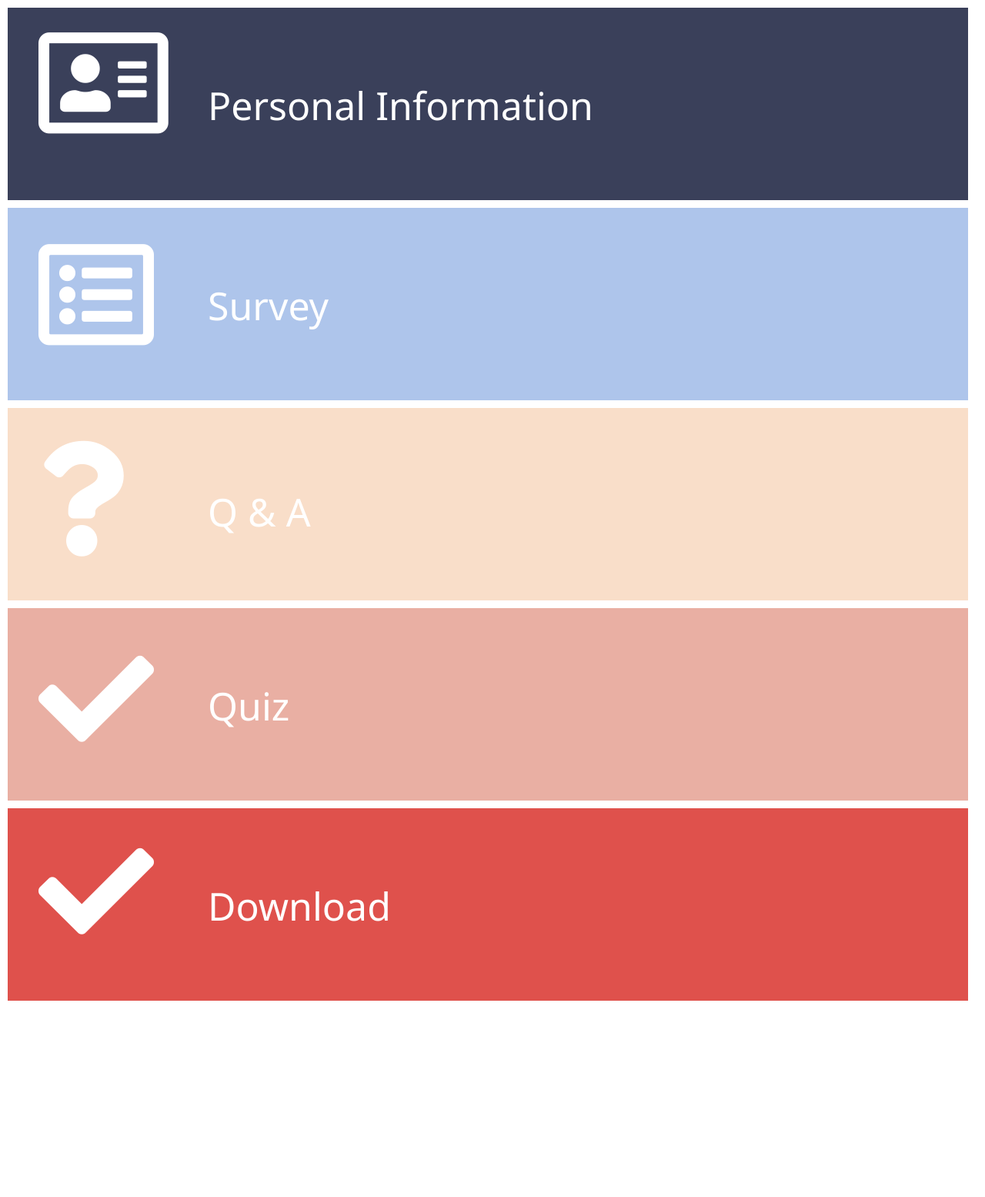
After one commit to SoySourceSause/EasySeminar, a Flask app: template final/templates/index.html in a window 1280 px wide. The commit adds this page. Shown: the whole page at 77% size. Run offline with Flask 2, Linux system fonts and the light colour scheme; the template is opened without the code that fills it, so the values that code supplies are empty; some libraries are stand-ins or nearby versions.

Commit message:
Add files via upload

```diff
--- a/final/templates/attendance.html
+++ b/final/templates/attendance.html
@@ -26,7 +26,6 @@
       const prelabel = document.getElementById(label);
       const ulList = document.getElementById('present');
       const dbReflabel = firebase.database().ref().child(label);
-
       //Sync object changes
       dbReflabel.on('value', snap => {
         prelabel.innerText = JSON.stringify(snap.val(),null, 3);
@@ -37,7 +36,6 @@
         const li = document.createElement('li');
         li.innerText = snap.key;
         ulList.appendChild(li);
-
 
       });
 
--- /dev/null
+++ b/final/templates/index.html
@@ -0,0 +1,211 @@
+<!DOCTYPE html>
+<html>
+
+  <head>
+    <meta charset="utf-8"/>
+    <meta name="viewport" content="width=device-width, initial-scale=1"/>
+    <link rel="stylesheet" href="https://www.w3schools.com/w3css/4/w3.css">
+
+    <link href="//maxcdn.bootstrapcdn.com/font-awesome/5.3.0/css/font-awesome.min.css" rel="stylesheet">
+<link rel="stylesheet" href="https://use.fontawesome.com/releases/v5.3.1/css/all.css" integrity="sha384-mzrmE5qonljUremFsqc01SB46JvROS7bZs3IO2EmfFsd15uHvIt+Y8vEf7N7fWAU" crossorigin="anonymous">
+    <link rel="stylesheet" href="path/css/font-awesome.min.css">
+
+    <style>
+    body{
+      margin: 10px;
+      padding: 0;
+      width: 97.5%;
+    }
+
+    p{
+      font-size: 150px;
+      position: absolute;
+      left: 50px;
+      margin:0;
+      padding: 0;
+      color: #ffffff;
+    }
+
+     h3{
+      position: absolute;
+      color: #ffffff;
+      font-size: 50px;
+      font-family: ;
+      left: 270px;
+      margin-top: 90px;
+    }
+
+    input[type="submit"]{
+      position: absolute;
+      width: 100%;
+      height: 255px;
+      padding-bottom:0;
+      padding-top:0;
+      font.size: 100px;
+      padding-right: 350px;
+      padding-left: 100px;
+      background-color: transparent;
+      right: 10px;
+    }
+
+    #personal{
+
+      margin-bottom: 10px;
+      width: 100%;
+      height: 250px;
+      background-color: #3A405A;
+    }
+
+    #survey{
+      margin-bottom: 10px;
+      width: 100%;
+      height: 250px;
+      background-color: #AEC5EB;
+    }
+
+    #question{
+      margin-bottom: 10px;
+      width: 100%;
+      height: 250px;
+      background-color: #F9DEC9;
+    }
+
+    #quiz{
+      margin-bottom: 10px;
+      width: 100%;
+      height: 250px;
+      background-color: #E9AFA3;
+    }
+    #download{
+      margin-bottom: 10px;
+      width: 100%;
+      height: 250px;
+      background-color: #df514c;
+    }
+
+     .personal_icon{
+      top: 0;
+    }
+
+    .survey_icon{
+      top: 275px;
+    }
+
+    .question_icon{
+      top: 540px;
+      right: 20px;
+    }
+
+    .quiz_icon{
+      top: 800px;
+    }
+
+     .download_icon{
+      top: 1050px;
+    }
+
+    #personal_button{
+      top: 10px;
+    }
+
+    #survey_button{
+      top: 275px;
+    }
+
+    #question_button{
+      top: 535px;
+    }
+
+   #quiz_button{
+      top: 795px;
+    }
+
+   #download_button{
+      top: 1300px;
+    }
+
+    #personal_info{
+
+    }
+
+    #survey_info{
+
+    }
+
+    #question_info{
+
+    }
+
+    #quiz_info{
+
+    }
+
+    #download_info{
+
+    }
+
+    </style>
+  </head>
+
+  <body>
+<!--     <form action="/personal">
+  <div class="personal">
+  <p class="personal_icon">
+  <i class="far fa-address-card"></i></p>
+      <input class="w3-input w3-border-0"  type="submit" value="인적사항" >
+<br>
+    </form>     -->
+ <div id="personal">
+<form action="/personal">
+
+  <p id="personal_icon" class="personal_icon">  <i class="far fa-address-card" ></i> </p>
+  <input class="w3-input w3-border-0" id="personal_button"  type="submit" value=" " >
+  <h3 id=personal_info>Personal Information</h3>
+
+    </form>
+
+
+  </div>
+
+  <div id="survey">
+    <form action="/survey">
+    <p id="survey_icon" class="survey_icon">
+    <i class="far fa-list-alt"></i></p>
+      <input class="w3-input w3-border-0" id="survey_button" type="submit" value=" ">
+      <h3 id=survey_info>Survey</h3>
+
+    </form>
+  </div>
+
+  <div id="question">
+    <form action="/question">
+  <p id="question_icon" class="question_icon">
+  <i class="fas fa-question"></i>  </p>
+      <iinput class="w3-input w3-border-0" id="question_button" type="submit" value=" ">
+      <h3 id="question_into">Q & A</h3>
+
+    </form>
+  </div>
+
+  <div id="quiz">
+    <form action="/quiz">
+  <p id="quiz_icon" class="quiz_icon">
+  <i class="fas fa-check"></i>
+  </p>
+      <input class="w3-input w3-border-0" id="quiz_button" type="submit" value=" ">
+      <h3 id="quiz_into">Quiz</h3>
+    </form>
+  </div>
+
+  <div id="download">
+    <form action="/download">
+  <p id="download_icon" class="download_icon">
+  <i class="fas fa-check"></i>
+  </p>
+      <input class="w3-input w3-border-0" id="download_button" type="submit" value=" ">
+      <h3 id="download_into">Download</h3>
+    </form>
+  </div>
+
+  </body>
+</html>
--- /dev/null
+++ b/final/templates/lecturer.html
@@ -0,0 +1 @@
+<i class="fas fa-user-check"></i><i class="fas fa-list-ul"></i><i class="fas fa-list"></i>
```
Also changed, not shown: final/templates/checkquestion.html (+0 -7 lines), final/templates/peopledetail.html (+0 -8 lines), final/templates/personal.html (added, +72 -0 lines), final/templates/question.html (added, +24 -0 lines), final/templates/quiz.html (added, +37 -0 lines), final/templates/quizresult.html (+0 -7 lines), final/templates/survey.html (added, +55 -0 lines), final/templates/choosequiz.html (line endings or trailing spaces), final/templates/image/survey.png (added), final/templates/image/survey1.jpeg (added), final/templates/mindex.html (line endings or trailing spaces), 4 other files.
